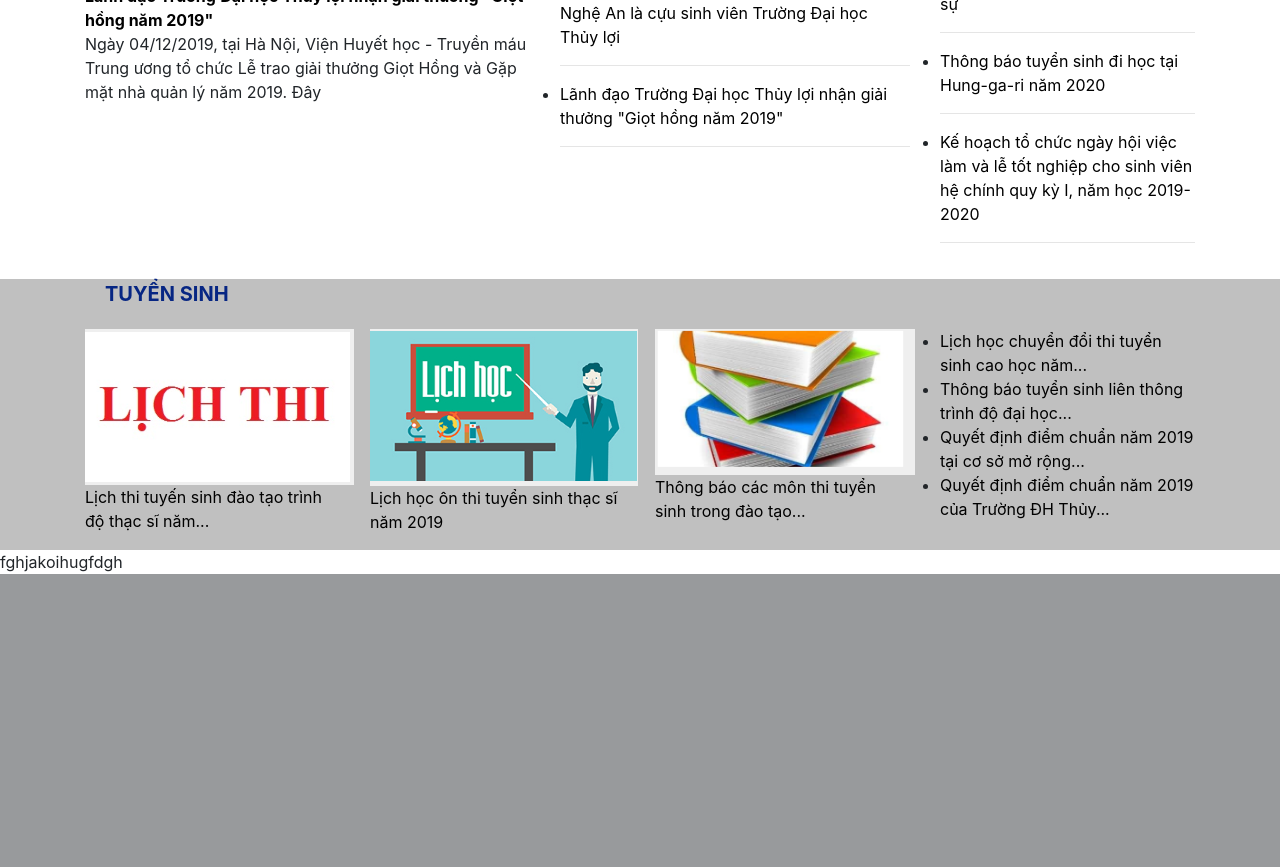
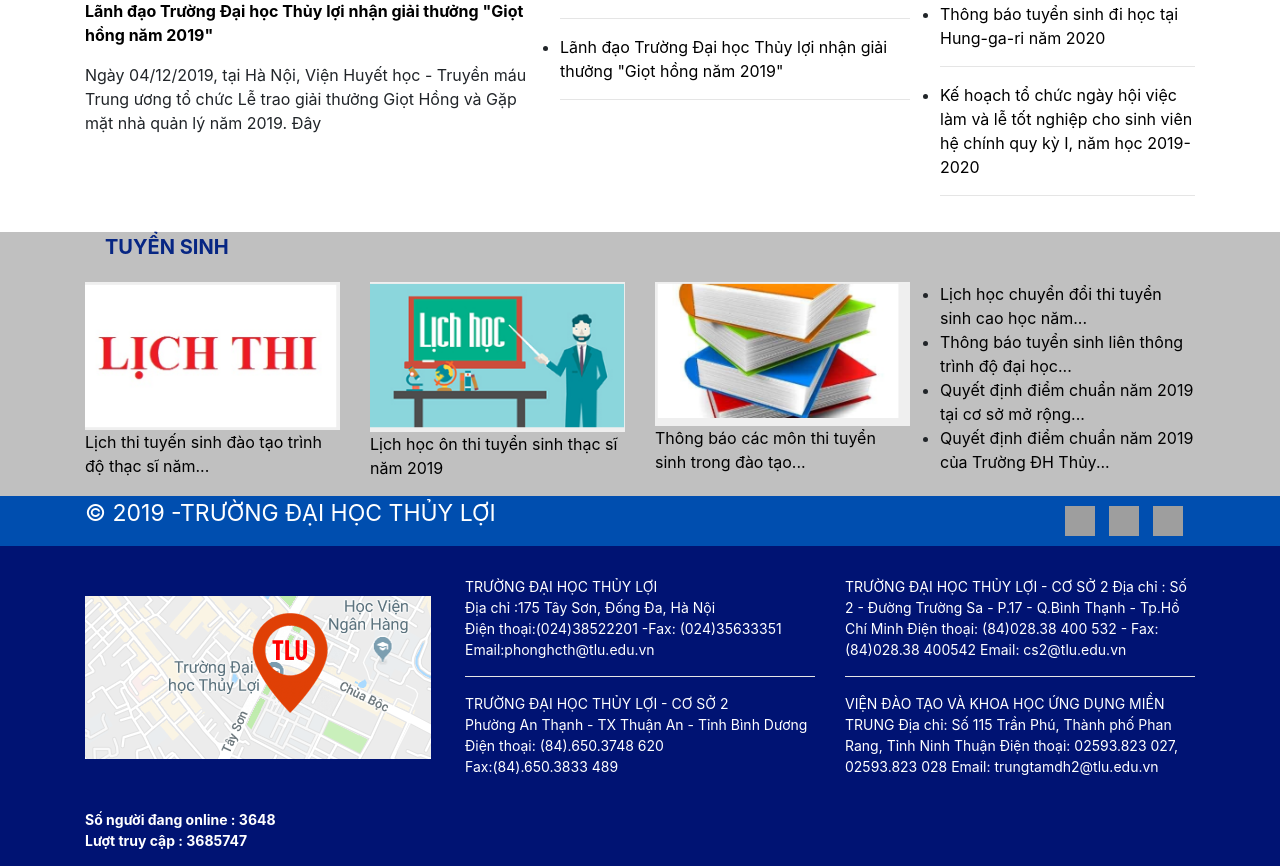
Before and after one commit to nguyenlinh121299/175A071181_175A071456, a PHP site: page /project.html in a window 1280 px wide. Shown: the part 1523-2390 px from the top of the page. Before the commit the page ends 2097 px from the top, so only its background shows below. Run offline with PHP 8.4, Linux system fonts and the light colour scheme; some libraries are stand-ins or nearby versions; grey boxes are pictures that could not be loaded.

Commit message:
updated 17/12

```diff
--- a/project.css
+++ b/project.css
@@ -93,21 +59,67 @@
     background-color: rgb(34, 147, 212);
 }
 
-.menu-block .carousel .carousel-inner img {
-    /* width: 1390px;
-    height: 436px; */
-}
-
-.main-menu {
+.menu-main .content-menu {
+    display: flex;
     margin-top: 20px;
 }
 
-.main-tuyensinh a {
+.menu-main .content-menu .small {
+    text-align: center;
+    width: 14.2%;
+}
+
+.menu-main .content-menu .small .img {
+    width: 30px;
+    height: 28px;
+    margin: auto;
+}
+
+.menu-main .content-menu .small .img img {
+    width: 100%;
+    height: 100%;
+}
+
+.menu-main .content-menu .small .content-img {
+    font-family: Arial;
+    font-size: 14px;
+}
+
+.main-admissions a {
     color: black;
     text-decoration: none;
 }
 
-.main-tintuc a {
+.main-news a {
     color: black;
     text-decoration: none;
 }
+
+.main-admissions {
+    background-color: silver;
+}
+
+
+/* ======footer===========*/
+
+.img-infor {
+    padding-top: 10px;
+    padding-left: 120px;
+}
+
+.img-infor a {
+    margin: 5px;
+}
+
+footer {
+    font-size: 14px;
+}
+
+footer .infor-bottom {
+    height: 320px;
+}
+
+.addresshn,
+.addressmn {
+    padding-top: 30px;
+}
--- a/project.html
+++ b/project.html
@@ -19,7 +19,7 @@
                 <div class="row">
                     <div class="col-md-8">
                         <div class="logo">
-                            <a href=""> <img src="./image/logo.png" alt=""></a>
+                            <a href=""> <img src="./image/logo.png" alt="" class="img-fluid"></a>
                         </div>
                     </div>
                     <div class="col-md-4">
@@ -31,12 +31,12 @@
                                 <a href="#"> <img src="./image/vi.jpg" alt=""> </a>
                                 <a href="#"> <img src="./image/en.jpg" alt=""> </a> <br>
                                 <hr width="100%" align="left">
-                                <div class="search">
-                                    <form action="" class="search-form">
-                                        <input type="text" placeholder="Tìm kiếm">
-                                        <button class="search-btn">Tìm</button>
-                                    </form>
-                                    <div class="search-icon"><i class="fas fa-search"></i></div>
+                                <div class="input-group md-form form-sm form-2 pl-0">
+                                    <input class="form-control my-0 py-1 lime-border" type="text" placeholder="Search" aria-label="Search">
+                                    <div class="input-group-append">
+                                        <span class="input-group-text lime lighten-2" id="basic-text1"><i
+                                                class="fas fa-search text-grey" aria-hidden="true"></i></span>
+                                    </div>
                                 </div>
                             </div>
                         </div>
@@ -50,7 +50,7 @@
             <div class="container">
                 <div class="menu-block">
                     <div class="menu">
-                        <nav class="nav-menu">
+                        <div class="nav-menu">
                             <ul>
                                 <li><a href="#"><i class="fas fa-home"></i></a>|</li>
                                 <li><a href="#">SINH VIÊN</a>|</li>
@@ -62,7 +62,7 @@
                                 <li><a href="#">ĐỐI NGOẠI</a>|</li>
                                 <li><a href="#">LIÊN HỆ</a></li>
                             </ul>
-                        </nav>
+                        </div>
                     </div>
                     <div id="carouselExampleIndicators" class="carousel slide" data-ride="carousel">
                         <ol class="carousel-indicators">
@@ -98,61 +98,68 @@
         </div>
         <div class="menu-main">
             <div class="container">
-                <div class="main-menu">
-                    <div class="row">
-                        <div class="col-lg-2">
-                            <img src="./image/main-menu1.png" width="50px" height="50px" alt="">
-                            <div>
-                                <p><a href="#">60 năm TLU </a></p>
+                <div class="content-menu">
+                    <div class="small">
+                        <a href="#">
+                            <div class="img"><img src="image/menu-img1.png" alt=""></div>
+                            <span class="content-img">60 năm TLU</span>
+                        </a>
                     </div>
+                    <div class="small">
+                        <a href="#">
+                            <div class="img"><img src="image/menu-img2.jpg" alt=""></div>
+                            <span class="content-img">Đảm bảo chất lượng</span>
+                        </a>
                     </div>
-                        <div class="col-lg-2">
-                            <img src="./image/main-nenu2.jpg" width="50px" height="50px" style="margin-left: 40px;" alt="">
-                            <div>
-                                <p><a href="#"> Đảm bảo chất lượng</a></p>
+                    <div class="small">
+                        <a href="#">
+                            <div class="img"><img src="image/menu-img3.jpg" alt=""></div>
+                            <span class="content-img">Khoa, Viện</span>
+                        </a>
                     </div>
+                    <div class="small">
+                        <a href="#">
+                            <div class="img"><img src="image/menu-img4.jpg" alt=""></div>
+                            <span class="content-img">Thư viện</span>
+                        </a>
                     </div>
-                        <div class="col-lg-2">
-                            <img src="./image/main-menu3.jpg" width="50px" height="50px" alt="">
-                            <div>
-                                <p><a href="#">Thư viện </a></p>
+                    <div class="small">
+                        <a href="#">
+                            <div class="img"><img src="image/menu-img5.jpg" alt=""></div>
+                            <span class="content-img">TLU Mail</span>
+                        </a>
                     </div>
+                    <div class="small">
+                        <a href="#">
+                            <div class="img"><img src="image/menu-img6.jpg" alt=""></div>
+                            <span class="content-img">Lịch công tác</span>
+                        </a>
                     </div>
-                        <div class="col-lg-2">
-                            <img src="./image/main-menu4.jpg" width="50px" height="50px" alt="">
-                            <div>
-                                <p><a href="#"> TLU mail</a></p>
-                            </div>
-                        </div>
-                        <div class="col-lg-2">
-                            <img src="./image/main-menu5.jpg" width="50px" height="50px" style="margin-left: 15px;" alt="">
-                            <div>
-                                <p><a href="#"> lịch công tác</a></p>
-                            </div>
-                        </div>
-                        <div class="col-lg-2">
-                            <img src="./image/main-menu6.jpg" width="50px" height="50px" style="margin-left: 15px;" alt="">
-                            <div>
-                                <p> <a href="#"> đăng kí học</a> </p>
-                            </div>
-                        </div>
+                    <div class="small">
+                        <a href="#">
+                            <div class="img"><img src="image/menu-img7.jpg" alt=""></div>
+                            <span class="content-img">Đăng ký học</span>
+                        </a>
                     </div>
                 </div>
             </div>
         </div>
         <hr width="100%" align="center">
-        <div class="main-tintuc">
+        <div class="main-news">
             <div class="container">
-                <div>
-                    <span style="color: rgb(7, 38, 131); font-size: 20px; font-weight: bold;">TIN TỨC </span>
-                    <span style="color: rgb(7, 38, 131); font-size: 20px; font-weight: bold; margin-left: 800px;">THÔNG
-                            BÁO </span>
+                <div class="row _1">
+                    <div class="col-md-9">
+                        <h4>TIN TỨC</h4>
                     </div>
-                <div class="row" style="margin-top: 20px;">
+                    <div class="col-md-3">
+                        <h4>THÔNG BÁO</h4>
+                    </div>
+                </div>
+                <div class="row _2">
                     <div class="col-md-5">
-                        <img src="./image/main-top.jpg" width="415px" height="250px" alt="">
-                        <a href="#" style="font-weight:bold ">
-                                Lãnh đạo Trường Đại học Thủy lợi nhận giải thưởng "Giọt hồng năm 2019"</a>
+                        <img src="image/main-top.jpg" width="415px" height="250px" alt="" class="img-fluid">
+                        <p><a href="#" style="font-weight:bold ">
+                                    Lãnh đạo Trường Đại học Thủy lợi nhận giải thưởng "Giọt hồng năm 2019"</a></p>
                         <p>Ngày 04/12/2019, tại Hà Nội, Viện Huyết học - Truyền máu Trung ương tổ chức Lễ trao giải thưởng Giọt Hồng và Gặp mặt nhà quản lý năm 2019. Đây</p>
                     </div>
                     <div class="col-md-4">
@@ -174,7 +181,7 @@
                             <hr>
                         </ul>
                     </div>
-                    <div class="col-md-3">
+                    <div class="col-md-3 notification">
                         <ul>
                             <li><a href="#"> Danh sách sinh viên được hưởng trợ cấp xã hội, miễn giảm học phí và hỗ
                                     trợ chi phí học tập kỳ I (năm học 2019-2020)</a></li>
@@ -194,22 +201,22 @@
                 </div>
             </div>
         </div>
-        <div class="main-tuyensinh" style="background-color: silver;">
+        <div class="main-admissions">
             <div class="container">
                 <div style="margin: 20px;">
                     <span style="color: rgb(7, 38, 131); font-size: 20px; font-weight: bold;">TUYỂN SINH </span>
                 </div>
                 <div class="row">
                     <div class="col-md-3">
-                        <img src="./image/main-TS.png" alt="">
+                        <img src="image/main-TS.png" alt="" class="img-fluid">
                         <p><a href="#"> Lịch thi tuyến sinh đào tạo trình độ thạc sĩ năm...</a></p>
                     </div>
                     <div class="col-md-3">
-                        <img src="./image/main-TS2.png" alt="">
+                        <img src="image/main-TS2.png" alt="" class="img-fluid">
                         <p><a href="#"> Lịch học ôn thi tuyển sinh thạc sĩ năm 2019</a></p>
                     </div>
                     <div class="col-md-3">
-                        <img src="./image/main-ts3.png" width="260px" alt="">
+                        <img src="image/main-ts3.png" width="260px" alt="" class="img-fluid">
                         <p><a href="#"> Thông báo các môn thi tuyển sinh trong đào tạo...</a></p>
                     </div>
                     <div class="col-md-3">
@@ -225,7 +232,68 @@
         </div>
     </main>
     <footer>
-        fghjakoihugfdgh
+        <footer>
+            <div class="infor" style="background-color: #004eaf;">
+                <div class="container">
+                    <div class="row">
+                        <div class="col-md-9">
+                            <p style="color: white; font-size:23px ;">&copy; 2019 -TRƯỜNG ĐẠI HỌC THỦY LỢI </p>
+
+                        </div>
+                        <div class="col-md-3">
+                            <div class="img-infor">
+                                <a href=""><img src="image/icon-fb.png" alt="" style="height: 30px; width: 30px;"></a>
+                                <a href=""><img src="image/icon-tw.png" alt="" style="height: 30px; width: 30px;"></a>
+                                <a href=""><img src="image/icon-yt.png" alt="" style="height: 30px; width: 30px;"></a>
+                            </div>
+                        </div>
+                    </div>
+                </div>
+                <div class="infor-bottom" style="background-color: #001373; ">
+                    <div class="container">
+                        <div class="row">
+                            <div class="col-md-4">
+                                <div class="maps">
+                                    <a href=""><img src="image/TLU-map.png" style="padding-top: 50px;" alt="" style="height: 160px; width: 340px;"></a>
+                                </div>
+                                <p style="font-weight: bold; color: white; padding-top: 50px;">
+                                    Số người đang online : 3648 <br> Lượt truy cập : 3685747</p>
+                            </div>
+                            <div class="col-md-4">
+                                <div class="addresshn">
+                                    <div class="hanoi">
+                                        <form style="color: white;">
+                                            TRƯỜNG ĐẠI HỌC THỦY LỢI <br> Địa chỉ :175 Tây Sơn, Đống Đa, Hà Nội <br> Điện thoại:(024)38522201 -Fax: (024)35633351 <br> Email:phonghcth@tlu.edu.vn
+                                        </form>
+                                    </div>
+                                    <hr width="100%" color="white">
+                                    <div class="hungyen">
+                                        <form style="color: white;">
+                                            TRƯỜNG ĐẠI HỌC THỦY LỢI - CƠ SỞ 2 <br> Phường An Thạnh - TX Thuận An - Tỉnh Bình Dương <br> Điện thoại: (84).650.3748 620 <br> Fax:(84).650.3833 489 <br>
+                                        </form>
+                                    </div>
+                                </div>
+                            </div>
+                            <div class="col-md-4">
+                                <div class="addressmn">
+                                    <div class="hcm" style="color: white;">
+                                        TRƯỜNG ĐẠI HỌC THỦY LỢI - CƠ SỞ 2 Địa chỉ : Số 2 - Đường Trường Sa - P.17 - Q.Bình Thạnh - Tp.Hồ Chí Minh Điện thoại: (84)028.38 400 532 - Fax: (84)028.38 400542 Email: cs2@tlu.edu.vn
+                                    </div>
+                                    <hr width="100%" color="white">
+                                    <div class="viendaotao" style="color: white;">
+                                        VIỆN ĐÀO TẠO VÀ KHOA HỌC ỨNG DỤNG MIỀN TRUNG Địa chỉ: Số 115 Trần Phú, Thành phố Phan Rang, Tỉnh Ninh Thuận Điện thoại: 02593.823 027, 02593.823 028 Email: trungtamdh2@tlu.edu.vn
+                                    </div>
+                                </div>
+                            </div>
+                        </div>
+                    </div>
+        </footer>
+        <script src="https://code.jquery.com/jquery-3.4.1.slim.min.js" integrity="sha384-J6qa4849blE2+poT4WnyKhv5vZF5SrPo0iEjwBvKU7imGFAV0wwj1yYfoRSJoZ+n" crossorigin="anonymous"></script>
+        <script src="https://cdn.jsdelivr.net/npm/popper.js@1.16.0/dist/umd/popper.min.js" integrity="sha384-Q6E9RHvbIyZFJoft+2mJbHaEWldlvI9IOYy5n3zV9zzTtmI3UksdQRVvoxMfooAo" crossorigin="anonymous"></script>
+        <script src="https://stackpath.bootstrapcdn.com/bootstrap/4.4.1/js/bootstrap.min.js" integrity="sha384-wfSDF2E50Y2D1uUdj0O3uMBJnjuUD4Ih7YwaYd1iqfktj0Uod8GCExl3Og8ifwB6" crossorigin="anonymous"></script>
+</body>
+
+</html>
 </footer>
 </body>
 
```
Also changed, not shown: other parts of project.css (+0 -34 lines), image/TLU-map.png (added), image/menu-img1.png (renamed from image/main-menu1.png), image/menu-img2.jpg (renamed from image/main-nenu2.jpg), image/menu-img3.jpg (added), image/menu-img4.jpg (renamed from image/main-menu3.jpg), image/menu-img5.jpg (renamed from image/main-menu4.jpg), image/menu-img6.jpg (renamed from image/main-menu5.jpg), image/menu-img7.jpg (renamed from image/main-menu6.jpg). Lines whose indentation alone changed are shown as unchanged.
